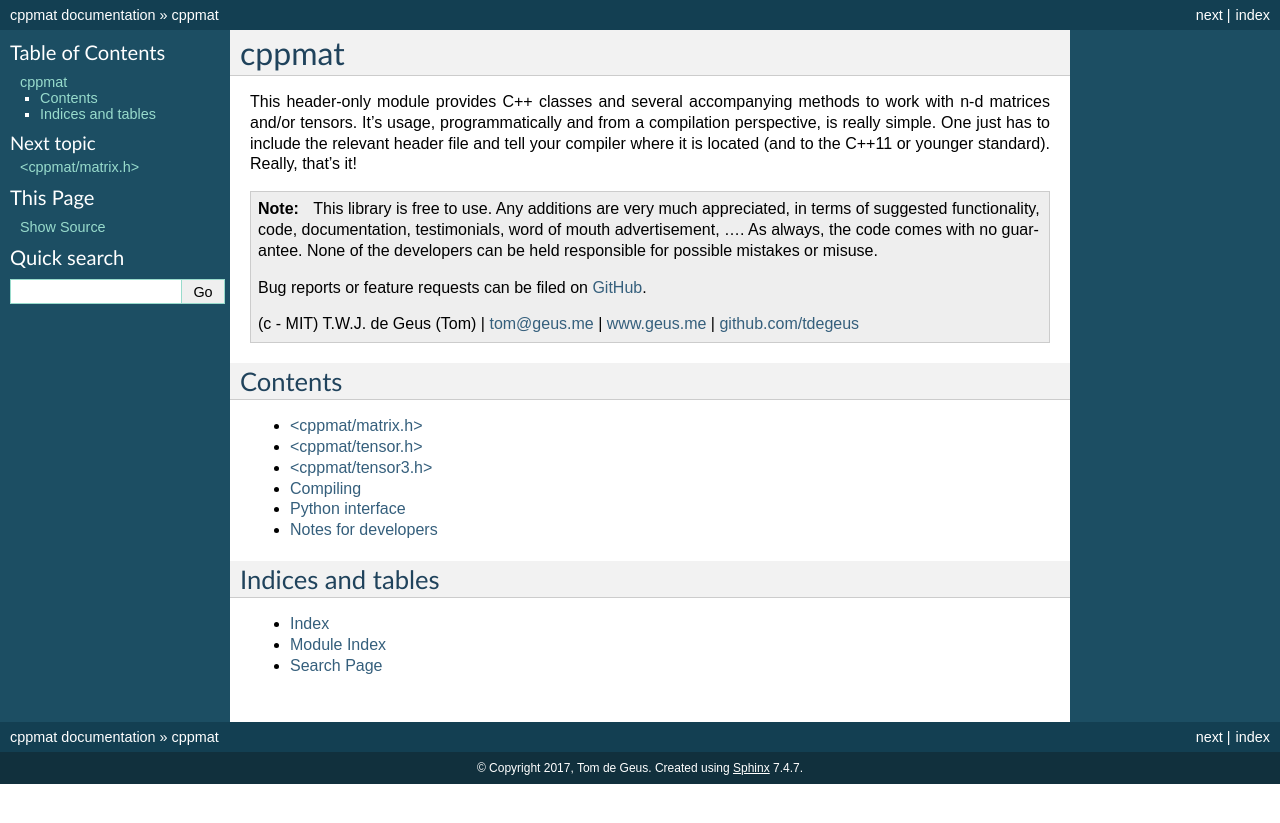
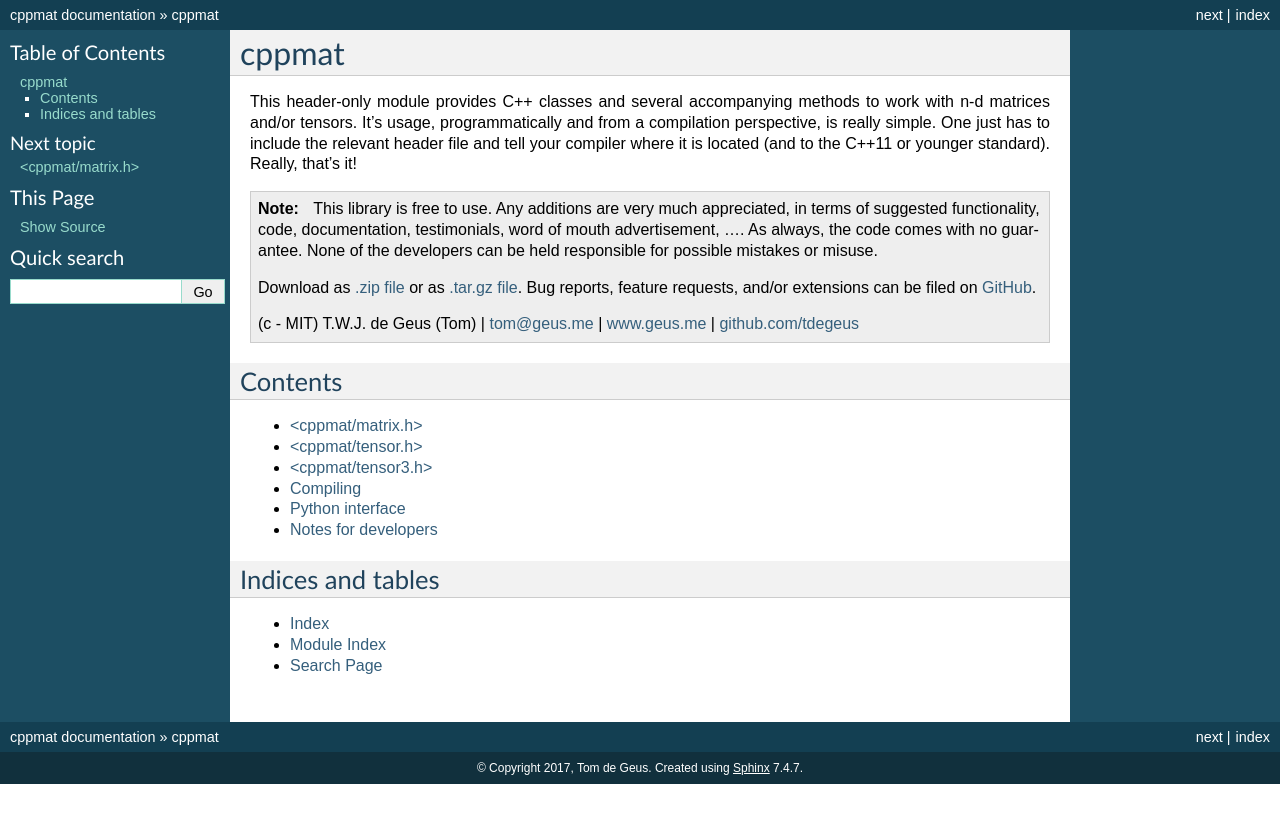
Before and after one commit to tdegeus/cppmat, a Sphinx documentation site: the page built from docs/index.rst, in a window 1280 px wide. Shown: the top 823 px of the page. Built offline with Sphinx 7.4.7, drawn with Linux system fonts in a browser that asks for light colours; formulas are drawn with MathJax 3.

```diff
--- a/docs/index.rst
+++ b/docs/index.rst
@@ -9,7 +9,7 @@ This header-only module provides C++ classes and several accompanying methods to
 
   This library is free to use. Any additions are very much appreciated, in terms of suggested functionality, code, documentation, testimonials, word of mouth advertisement, .... As always, the code comes with no guarantee. None of the developers can be held responsible for possible mistakes or misuse.
 
-  Bug reports or feature requests can be filed on `GitHub <http://github.com/tdegeus/cppmat>`_.
+  Download as `.zip file <https://github.com/tdegeus/cppmat/zipball/master>`_ or as `.tar.gz file <https://github.com/tdegeus/cppmat/tarball/master>`_.  Bug reports, feature requests, and/or extensions can be filed on `GitHub <http://github.com/tdegeus/cppmat>`_.
 
   (c - MIT) T.W.J. de Geus (Tom) | tom@geus.me | `www.geus.me <http://www.geus.me>`_ | `github.com/tdegeus <http://github.com/tdegeus>`_
 
--- a/setup.py
+++ b/setup.py
@@ -9,7 +9,7 @@ depend on cppmat. There is no direct use for Python.
 
 from setuptools import setup
 
-__version__ = '0.2.8'
+__version__ = '0.2.9'
 
 setup(
    name             = 'cppmat',
```
